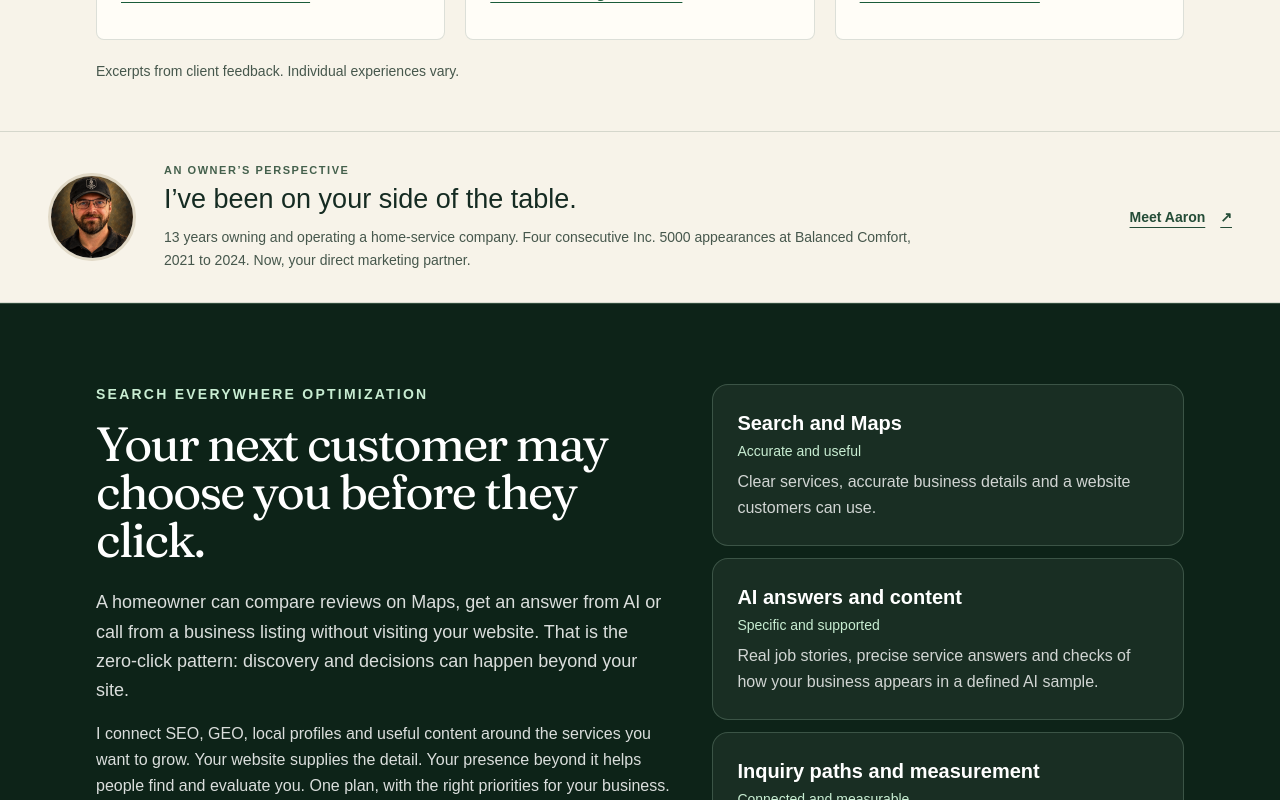
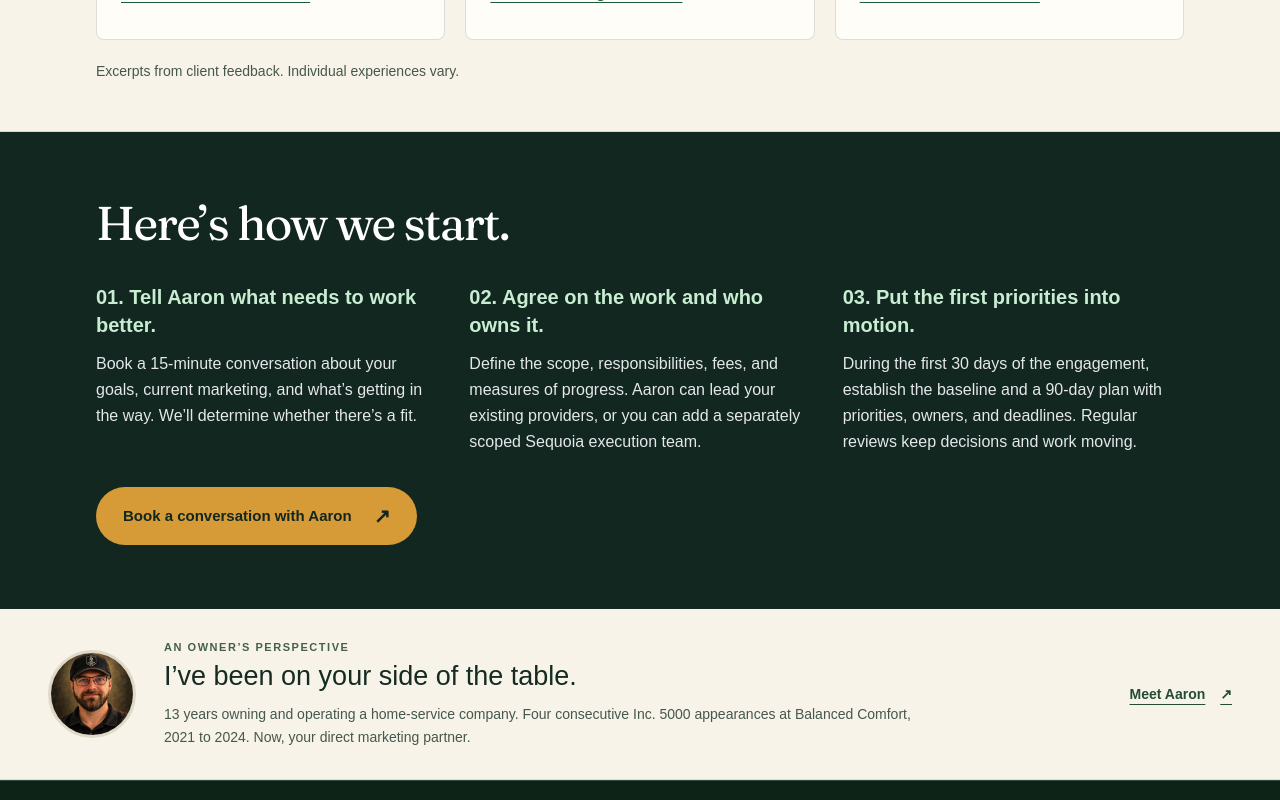
Before and after one commit to SequoiaGeo/next-website, a Next.js app: page / in a window 1280 px wide. Shown: the part 1180-1980 px from the top of the page. Built offline with nearby package versions, Linux system fonts and the light colour scheme; no server answers; a web font is replaced by a local one.

Commit message:
Put approved next steps and booking CTA after testimonials (#64)

```diff
--- a/src/app/page.tsx
+++ b/src/app/page.tsx
@@ -51,6 +51,19 @@ export default function Home() {
     <div className="forest-home">
       <Hero />
       <HomepageTestimonials />
+      <section id="how-it-works" aria-labelledby="how-we-start-heading" className="scroll-mt-28 bg-[#0D2318] py-12 text-white sm:py-16">
+        <div className="mx-auto max-w-6xl px-6 lg:px-8">
+          <h2 id="how-we-start-heading" className="text-3xl font-extrabold tracking-tight sm:text-4xl">Here&rsquo;s how we start.</h2>
+          <ol className="mt-8 grid gap-8 md:grid-cols-3">
+            {[
+              ["01. Tell Aaron what needs to work better.", "Book a 15-minute conversation about your goals, current marketing, and what’s getting in the way. We’ll determine whether there’s a fit."],
+              ["02. Agree on the work and who owns it.", "Define the scope, responsibilities, fees, and measures of progress. Aaron can lead your existing providers, or you can add a separately scoped Sequoia execution team."],
+              ["03. Put the first priorities into motion.", "During the first 30 days of the engagement, establish the baseline and a 90-day plan with priorities, owners, and deadlines. Regular reviews keep decisions and work moving."],
+            ].map(([title, body]) => <li key={title}><h3 className="text-xl font-bold text-[#C8EDD2]">{title}</h3><p className="mt-3 text-base leading-relaxed text-gray-200">{body}</p></li>)}
+          </ol>
+          <Link href="/contact#book" className="forest-button mt-8">Book a conversation with Aaron <span aria-hidden="true">&#8599;</span></Link>
+        </div>
+      </section>
       <FounderIntroduction />
       <SearchEverywhere />
       <section id="proof" className="bg-[#fafaf8] py-16 sm:py-20">
@@ -171,19 +184,7 @@ export default function Home() {
           </div>
         </div>
       </section>
-      <section id="how-it-works" className="bg-[#0D2318] py-16 text-white sm:py-20">
-        <div className="mx-auto max-w-6xl px-6 lg:px-8">
-          <h2 className="text-3xl font-extrabold tracking-tight sm:text-4xl">Start with the marketing problem that needs attention.</h2>
-          <ol className="mt-8 grid gap-8 md:grid-cols-3">
-            {[
-              ["01. Review the evidence", "Review your website, search presence, and inquiry path. Identify the gaps and the information needed to understand them."],
-              ["02. Set the priorities. Own the plan.", "I turn your business goals and current performance into a focused marketing plan: what deserves investment, what needs correcting and how we will measure progress. Then I direct the execution."],
-              ["03. Measure and improve", "Review completed work, search visibility, inquiries, and booked jobs where tracking supports them. Use the findings to choose the next priority."],
-            ].map(([title, body]) => <li key={title}><h3 className="text-xl font-bold text-[#C8EDD2]">{title}</h3><p className="mt-3 text-base leading-relaxed text-gray-200">{body}</p></li>)}
-          </ol>
-          <p className="mt-8 text-base text-gray-200">You retain ownership of your accounts and assets. I remain your direct point of contact.</p>
-        </div>
-      </section>
+
       <MarketingLeadershipOffer />
       <OperatorStory />
       <MarketingAgents />
```
